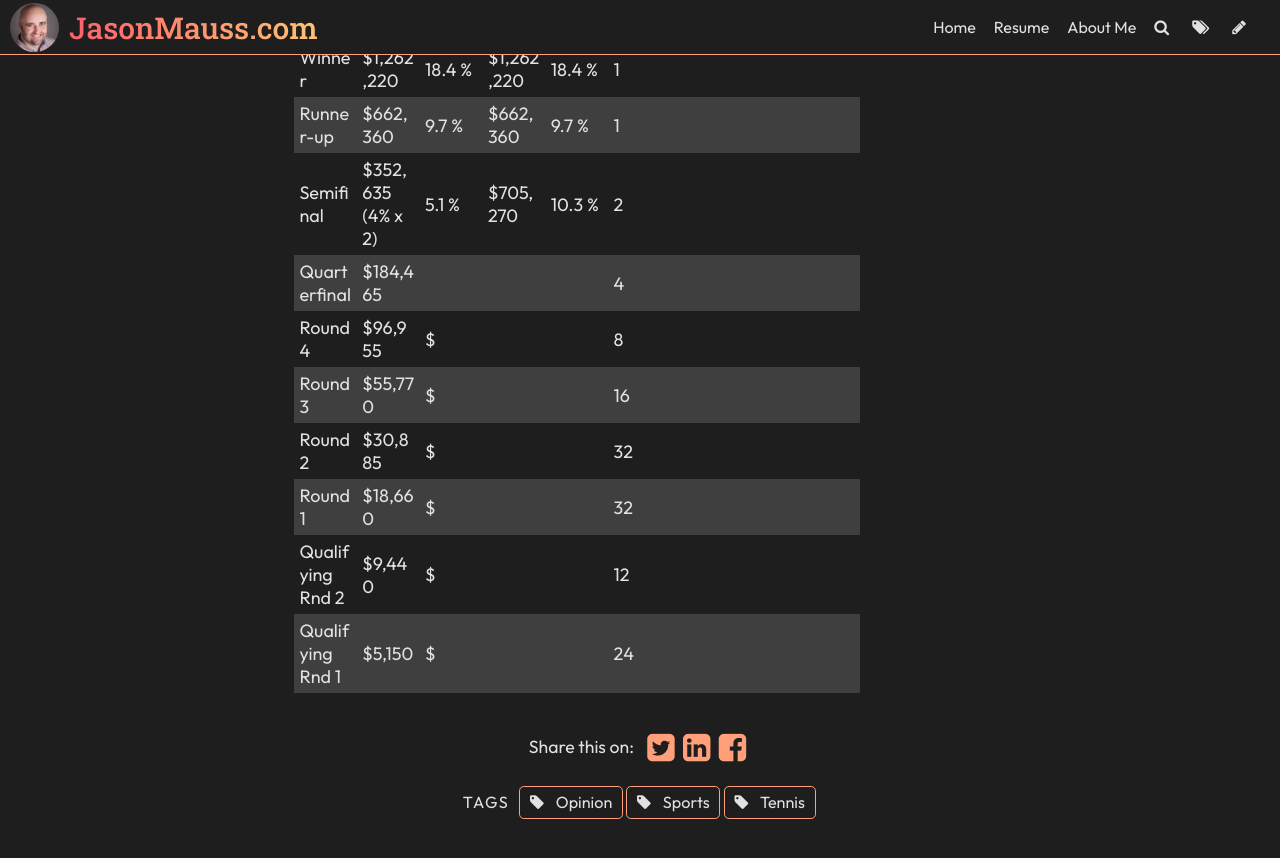
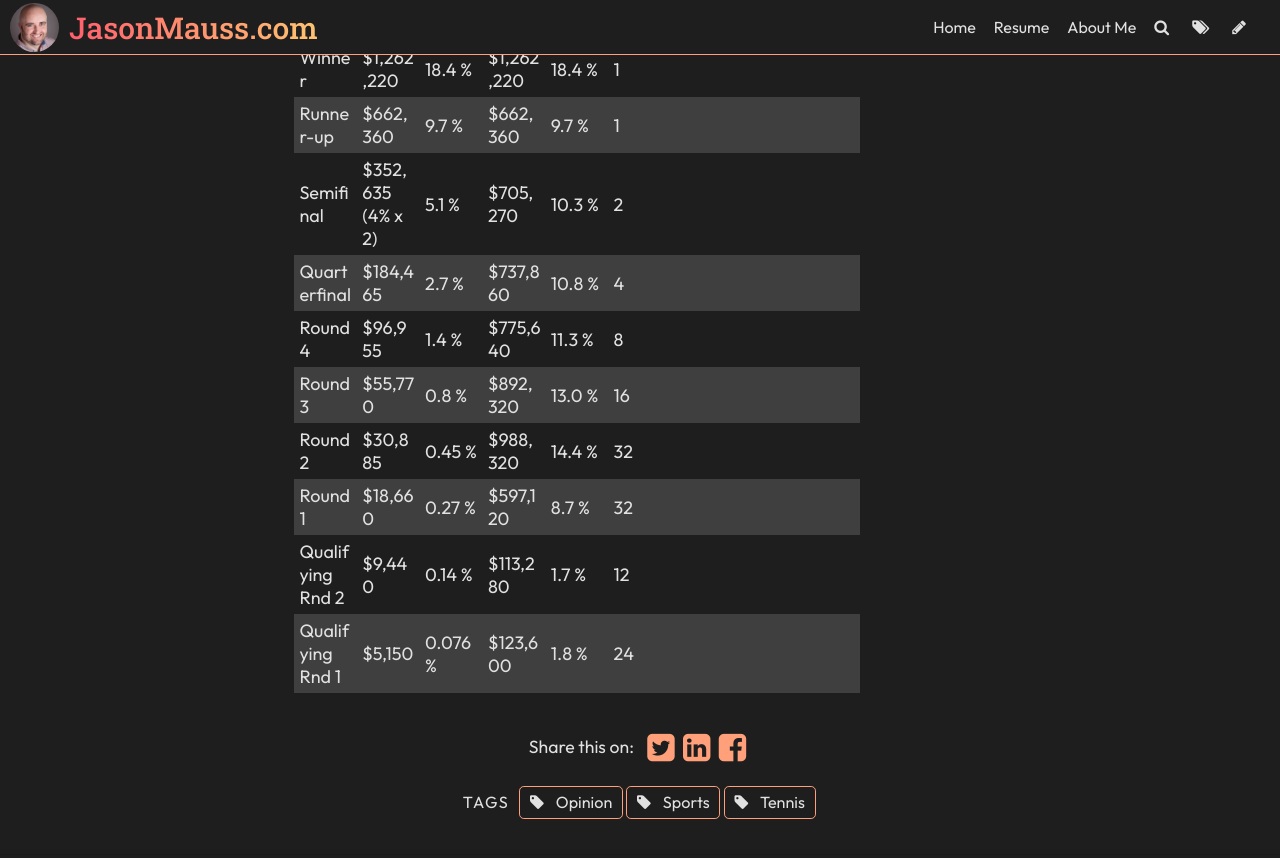
Before and after one commit to jasonmauss/jasonmaussblog, a Jekyll site: the page built from _posts/2023-12-02-professional-tennis-needs-major-restructuring.md, in a window 1280 px wide and 900 px high, scrolled down 2789 px. Shown: the top 858 px of the window. Built offline with Jekyll 4.4.1, drawn with Linux system fonts in a browser that asks for light colours; some web fonts are replaced; comment, search, counter and statistics services are not loaded.

Commit message:
Update Post “2023-12-02-professional-tennis-needs-major-restructuring”

```diff
--- a/_posts/2023-12-02-professional-tennis-needs-major-restructuring.md
+++ b/_posts/2023-12-02-professional-tennis-needs-major-restructuring.md
@@ -92,9 +92,9 @@ The total prize money available was $8,800,000. A portion of that goes to double
     <tr>
       <td>Quarterfinal</td>
       <td>$184,465</td>
-      <td></td>
-      <td></td>
-      <td></td>
+      <td>2.7 %</td>
+      <td>$737,860</td>
+      <td>10.8 %</td>
       <td>4</td>
       <td></td>
       <td></td>
@@ -103,9 +103,9 @@ The total prize money available was $8,800,000. A portion of that goes to double
     <tr>
       <td>Round 4</td>
       <td>$96,955</td>
-      <td>$</td>
-      <td></td>
-      <td></td>
+      <td>1.4 %</td>
+      <td>$775,640</td>
+      <td>11.3 %</td>
       <td>8</td>
       <td></td>
       <td></td>
@@ -114,9 +114,9 @@ The total prize money available was $8,800,000. A portion of that goes to double
     <tr>
       <td>Round 3</td>
       <td>$55,770</td>
-      <td>$</td>
-      <td></td>
-      <td></td>
+      <td>0.8 %</td>
+      <td>$892,320</td>
+      <td>13.0 %</td>
       <td>16</td>
       <td></td>
       <td></td>
@@ -125,9 +125,9 @@ The total prize money available was $8,800,000. A portion of that goes to double
     <tr>
       <td>Round 2</td>
       <td>$30,885</td>
-      <td>$</td>
-      <td></td>
-      <td></td>
+      <td>0.45 %</td>
+      <td>$988,320</td>
+      <td>14.4 %</td>
       <td>32</td>
       <td></td>
       <td></td>
@@ -136,9 +136,9 @@ The total prize money available was $8,800,000. A portion of that goes to double
     <tr>
       <td>Round 1</td>
       <td>$18,660</td>
-      <td>$</td>
-      <td></td>
-      <td></td>
+      <td>0.27 %</td>
+      <td>$597,120</td>
+      <td>8.7 %</td>
       <td>32</td>
       <td></td>
       <td></td>
@@ -147,9 +147,9 @@ The total prize money available was $8,800,000. A portion of that goes to double
     <tr>
       <td>Qualifying Rnd 2</td>
       <td>$9,440</td>
-      <td>$</td>
-      <td></td>
-      <td></td>
+      <td>0.14 %</td>
+      <td>$113,280</td>
+      <td>1.7 %</td>
       <td>12</td>
       <td></td>
       <td></td>
@@ -158,9 +158,9 @@ The total prize money available was $8,800,000. A portion of that goes to double
     <tr>
       <td>Qualifying Rnd 1</td>
       <td>$5,150</td>
-      <td>$</td>
-      <td></td>
-      <td></td>
+      <td>0.076 %</td>
+      <td>$123,600</td>
+      <td>1.8 %</td>
       <td>24</td>
       <td></td>
       <td></td>
```
